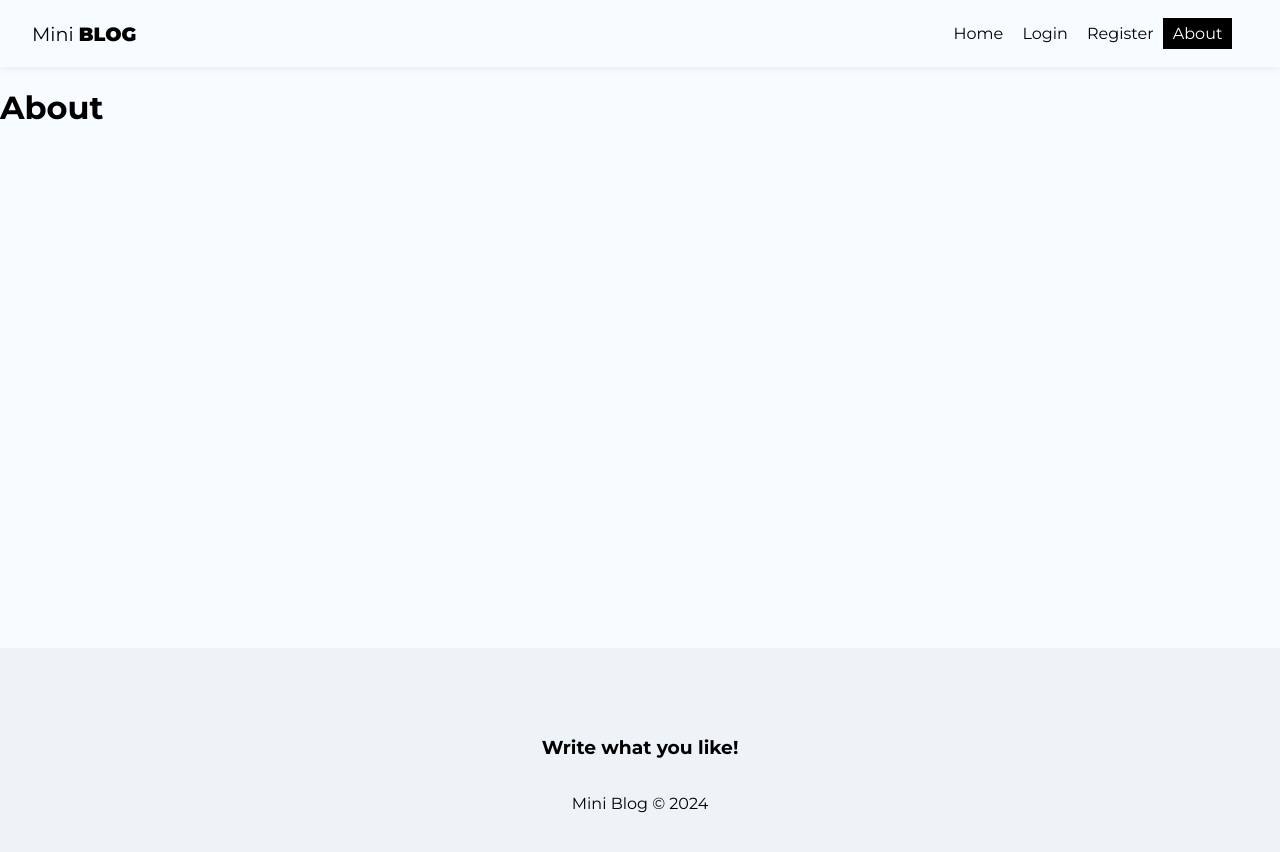
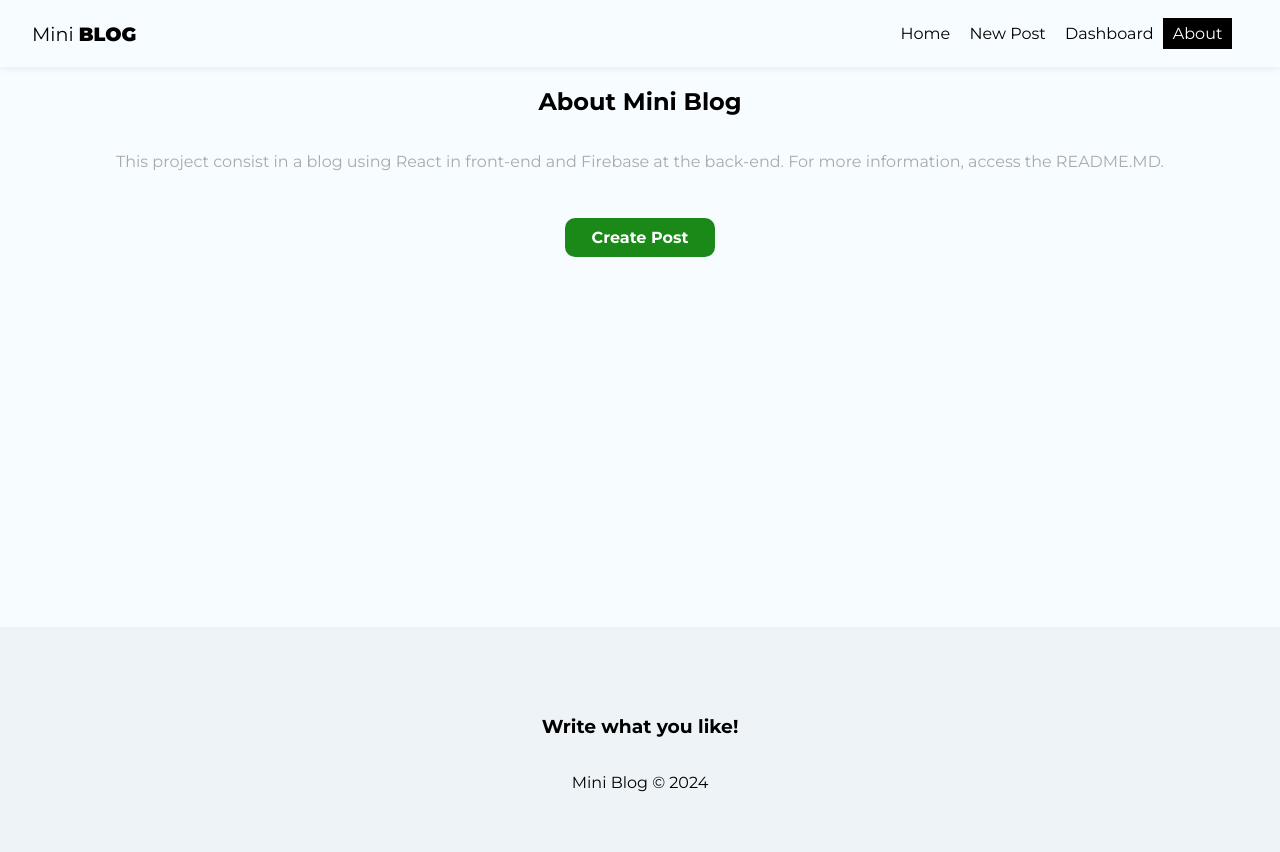
Before and after one commit to patrickpff/miniblog, a React (Vite) app: page /about in a window 1280 px wide. Shown: the top 852 px of the page. Built offline with nearby package versions, Linux system fonts and the light colour scheme; no server answers; sample sign-in values are in the browser's storage.

Commit message:
about and blocking routes in the NavBar if logged or not

```diff
--- a/src/App.jsx
+++ b/src/App.jsx
@@ -1,6 +1,12 @@
-import { useState } from 'react'
 import './App.css'
 import { BrowserRouter, Routes, Route, Navigate } from 'react-router-dom'
+import { onAuthStateChanged } from 'firebase/auth'
+
+// hooks
+import { useState, useEffect } from 'react'
+import { useAuthentication } from './hooks/useAuthentication'
+// context
+import { AuthProvider } from './context/AuthContext'
 
 // pages
 import Home from './pages/Home/Home'
@@ -9,24 +15,61 @@
 import Footer from './components/Footer'
 import Login from './pages/Login/Login'
 import Register from './pages/Register/Register'
+import CreatePost from './pages/CreatePost/CreatePost'
+import Dashboard from './pages/Dashboard/Dashboard'
 
 function App() {
-  const [count, setCount] = useState(0)
+
+  const [user, setUser] = useState(undefined)
+  const {auth} = useAuthentication()
+
+  const loadingUser = user === undefined
+
+  useEffect(() => {
+    onAuthStateChanged(auth, (user) => {
+      setUser(user)
+    })
+  }, [auth])
+
+  if (loadingUser) {
+    return <p>Loading...</p>
+  }
 
   return (
     <>
+      <AuthProvider value={{ user }}>
         <BrowserRouter>
           <Navbar />
           <div className="container">
               <Routes>
-              <Route path='/' element={<Home />} />
-              <Route path='/about' element={<About />} />
-              <Route path='/login' element={<Login />} />
-              <Route path='/register' element={<Register />} />
+                <Route
+                  path='/' element={<Home />}
+                />
+                <Route
+                  path='/about'
+                  element={<About />}
+                />
+                <Route
+                  path='/login'
+                  element={!user ? <Login /> : <Navigate to="/" />}
+                />
+                <Route
+                  path='/register'
+                  element={!user ? <Register /> : <Navigate to="/" />}
+                />
+                <Route
+                  path='/posts/create'
+                  element={user ? <CreatePost /> : <Navigate to="/login" />}
+                />
+                <Route
+                  path='/dashboard'
+                  element={user ? <Dashboard /> : <Navigate to="/login" />}
+                />
               </Routes>
           </div>
           <Footer />
         </BrowserRouter>
+      </AuthProvider>
     </>
   )
 }
--- a/src/components/Navbar.jsx
+++ b/src/components/Navbar.jsx
@@ -2,30 +2,75 @@
 import { NavLink } from 'react-router-dom'
 import styles from './Navbar.module.css'
 
+import { useAuthentication } from '../hooks/useAuthentication'
+
+import { useAuthValue } from '../context/AuthContext'
+
 const Navbar = () => {
+  const { user } = useAuthValue()
+
   return (
     <nav className={styles.navbar}>
-      <NavLink to="/" className={styles.brand}>
+      <NavLink
+        to="/"
+        className={styles.brand}
+      >
         Mini <span>Blog</span>
       </NavLink>
       <ul className={styles.links_list}>
         <li>
-          <NavLink to="/" className={({isActive}) => (isActive ? styles.active : "")}>
+          <NavLink
+            to="/"
+            className={({isActive}) => (isActive ? styles.active : "")}
+          >
             Home
           </NavLink>
         </li>
+        {!user && (
+          <>
             <li>
-          <NavLink to="/login" className={({isActive}) => (isActive ? styles.active : "")}>
+              <NavLink
+                to="/login"
+                className={({isActive}) => (isActive ? styles.active : "")}
+              >
                 Login
               </NavLink>
             </li>
             <li>
-          <NavLink to="/register" className={({isActive}) => (isActive ? styles.active : "")}>
+              <NavLink
+                to="/register"
+                className={({isActive}) => (isActive ? styles.active : "")}
+              >
                 Register
               </NavLink>
             </li>
+          </>
+        )}
+        {user && (
+          <>
             <li>
-          <NavLink to="/about" className={({isActive}) => (isActive ? styles.active : "")}>
+              <NavLink
+                to="/posts/create"
+                className={({isActive}) => (isActive ? styles.active : "")}
+              >
+                New Post
+              </NavLink>
+            </li>
+            <li>
+              <NavLink
+                to="/dashboard"
+                className={({isActive}) => (isActive ? styles.active : "")}
+              >
+                Dashboard
+              </NavLink>
+            </li>
+          </>
+        )}
+        <li>
+          <NavLink
+            to="/about"
+            className={({isActive}) => (isActive ? styles.active : "")}
+          >
             About
           </NavLink>
         </li>
--- /dev/null
+++ b/src/context/AuthContext.jsx
@@ -0,0 +1,11 @@
+import { useContext, createContext } from "react";
+
+const AuthContext = createContext()
+
+export function AuthProvider({children, value}) {
+    return <AuthContext.Provider value={value}>{children}</AuthContext.Provider>
+}
+
+export function useAuthValue() {
+    return useContext(AuthContext)
+}
--- a/src/pages/About/About.jsx
+++ b/src/pages/About/About.jsx
@@ -2,11 +2,17 @@
 
 // css
 import styles from "./About.module.css"
+import { Link } from 'react-router-dom'
 
 const About = () => {
   return (
-    <div>
-      <h1>About</h1>
+    <div className={styles.about}>
+      <h2>About Mini <span>Blog</span></h2>
+      <p>
+        This project consist in a blog using React in front-end and Firebase at the back-end.
+        For more information, access the README.MD.
+      </p>
+      <Link to="/posts/create" className="btn">Create Post</Link>
     </div>
   )
 }
--- a/src/pages/About/About.module.css
+++ b/src/pages/About/About.module.css
@@ -0,0 +1,17 @@
+.about {
+    text-align: center;
+    display: flex;
+    flex-direction: column;
+    align-items: center;
+}
+
+.about p {
+    color: #aaa;
+    margin-bottom: 2em;
+}
+
+.about a {
+    display: block;
+    margin-top: 15px;
+    padding: 10px 15px;
+}
--- /dev/null
+++ b/src/pages/CreatePost/CreatePost.jsx
@@ -0,0 +1,12 @@
+import React from 'react'
+import styles from "./CreatePost.module.css"
+
+const CreatePost = () => {
+  return (
+    <div>
+        <h1>CreatePost</h1>
+    </div>
+  )
+}
+
+export default CreatePost
--- /dev/null
+++ b/src/pages/Dashboard/Dashboard.jsx
@@ -0,0 +1,12 @@
+import React from 'react'
+import styles from "./Dashboard.module.css"
+
+const Dashboard = () => {
+  return (
+    <div>
+        <h1>Dashboard</h1>
+    </div>
+  )
+}
+
+export default Dashboard
```
Also changed, not shown: src/pages/CreatePost/CreatePost.module.css (added), src/pages/Dashboard/Dashboard.module.css (added). Lines whose indentation alone changed are shown as unchanged.
